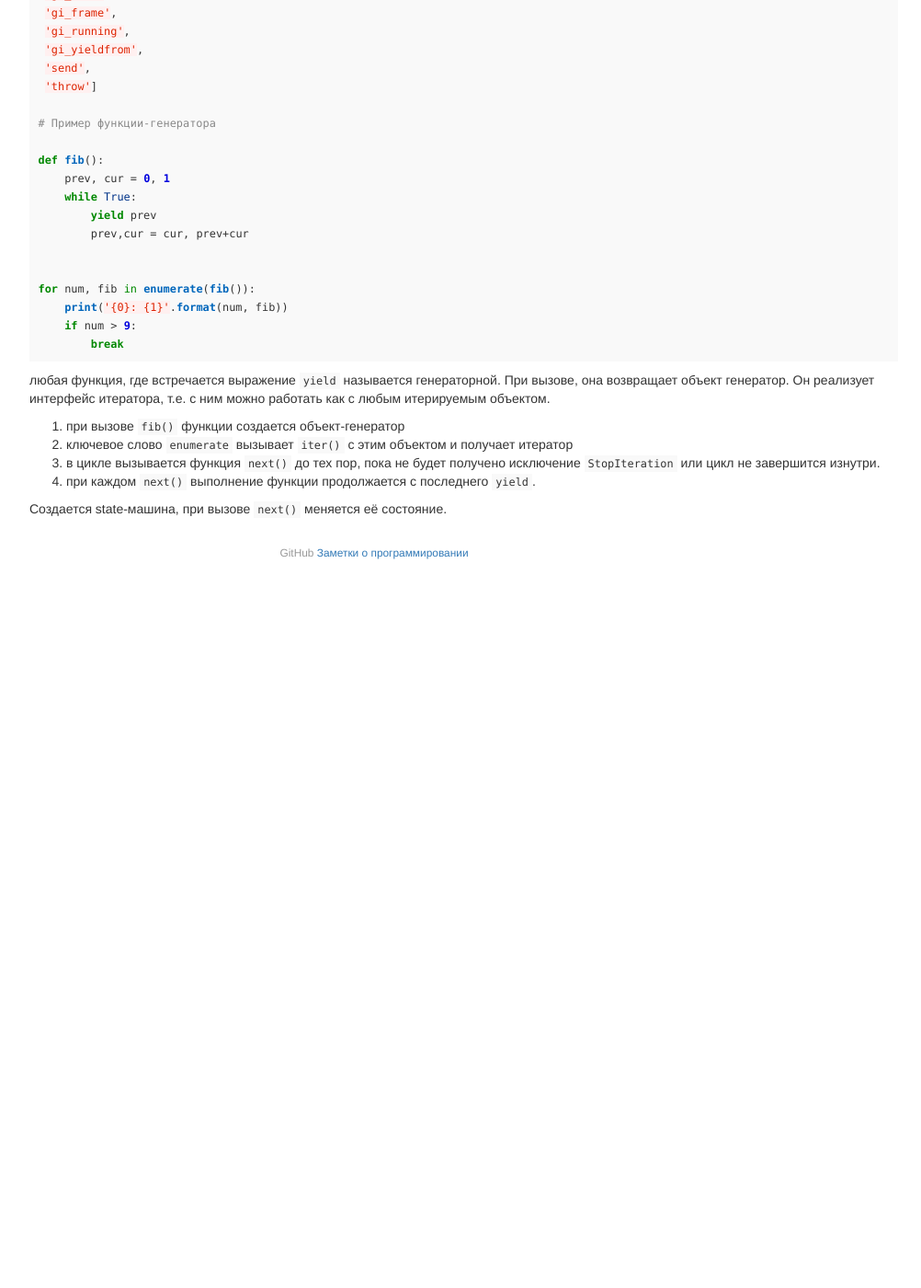
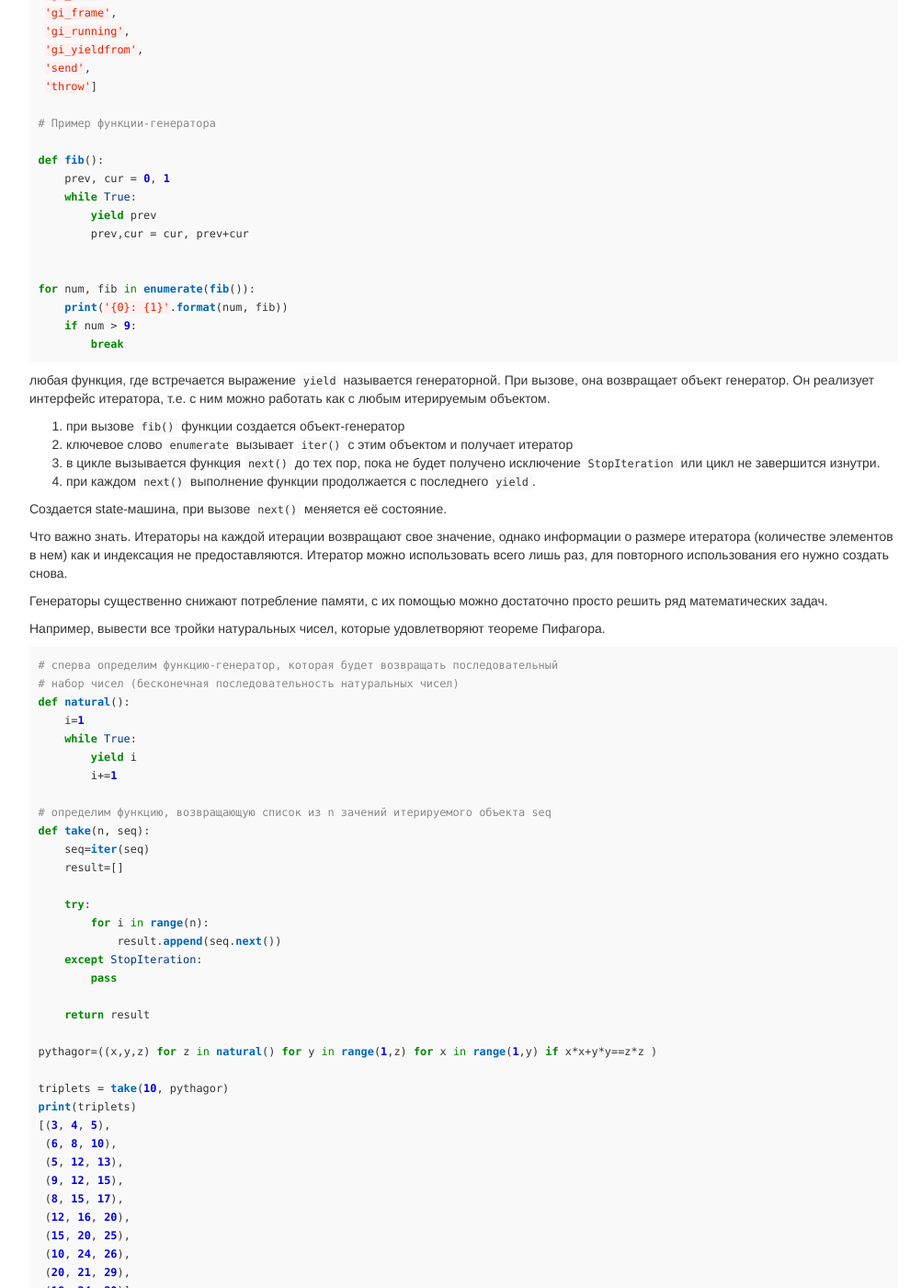
Before and after one commit to kshmirko/kshmirko.github.io, a Jekyll site: the page built from _posts/2018-01-12-generators.md, in a window 1280 px wide and 1400 px high, scrolled down 2520 px. Shown: the whole window at 92% size, without its empty margins (233-1235 px from the left). Built offline with Jekyll 4.4.1, drawn with Linux system fonts in a browser that asks for light colours; before the commit the page ends 3150 px from its top, so only the background shows below that; some of the changed text lies outside the part shown.

Commit message:
Внесены изменения в текст по поводу генераторов

```diff
--- a/_posts/2018-01-12-generators.md
+++ b/_posts/2018-01-12-generators.md
@@ -156,3 +156,84 @@ for num, fib in enumerate(fib()):
 4. при каждом `next()` выполнение функции продолжается с последнего `yield`.
 
 Создается state-машина, при вызове `next()` меняется её состояние.
+
+Что важно знать. Итераторы на каждой итерации возвращают свое значение, однако информации о размере итератора (количестве элементов в нем) как и индексация не предоставляются. Итератор можно использовать всего лишь раз, для повторного использования его нужно создать снова.
+
+Генераторы существенно снижают потребление памяти, с их помощью можно достаточно просто решить ряд математических задач.
+
+Например, вывести все тройки натуральных чисел, которые удовлетворяют теореме Пифагора.
+
+~~~ py
+# сперва определим функцию-генератор, которая будет возвращать последовательный
+# набор чисел (бесконечная последовательность натуральных чисел)
+def natural():
+    i=1
+    while True:
+        yield i
+        i+=1
+
+# определим функцию, возвращающую список из n зачений итерируемого объекта seq
+def take(n, seq):
+    seq=iter(seq)
+    result=[]
+
+    try:
+        for i in range(n):
+            result.append(seq.next())
+    except StopIteration:
+        pass
+
+    return result
+
+pythagor=((x,y,z) for z in natural() for y in range(1,z) for x in range(1,y) if x*x+y*y==z*z )
+
+triplets = take(10, pythagor)
+print(triplets)
+[(3, 4, 5),
+ (6, 8, 10),
+ (5, 12, 13),
+ (9, 12, 15),
+ (8, 15, 17),
+ (12, 16, 20),
+ (15, 20, 25),
+ (10, 24, 26),
+ (20, 21, 29),
+ (18, 24, 30)]
+
+~~~
+
+Это удобно, выглядит красиво
+Этот же код, но записанный с помощью итератора (объекта, реализующего метод __next__() и __iter__()) этот код выглядел бы так:
+
+~~~ py
+class PythagorNum:
+    def __init__(self):
+        self.z=0
+
+    def __next__(self):
+        self.z=self.z+1
+        while True:
+            for y in range(1,self.z):
+                for x in range(1,y):
+                    if x*x+y*y==self.z*self.z:
+                        return (x,y,self.z)
+            self.z+=1
+
+    def __iter__(self):
+        return self
+
+pythagor=PythagorNum()
+take(10, pythagor)
+[(3, 4, 5),
+ (6, 8, 10),
+ (5, 12, 13),
+ (9, 12, 15),
+ (8, 15, 17),
+ (12, 16, 20),
+ (15, 20, 25),
+ (10, 24, 26),
+ (20, 21, 29),
+ (18, 24, 30)]
+~~~
+
+Очевидно, код, записанный с  использованием генераторов более читабелен, понятен и лаконичен.
```
